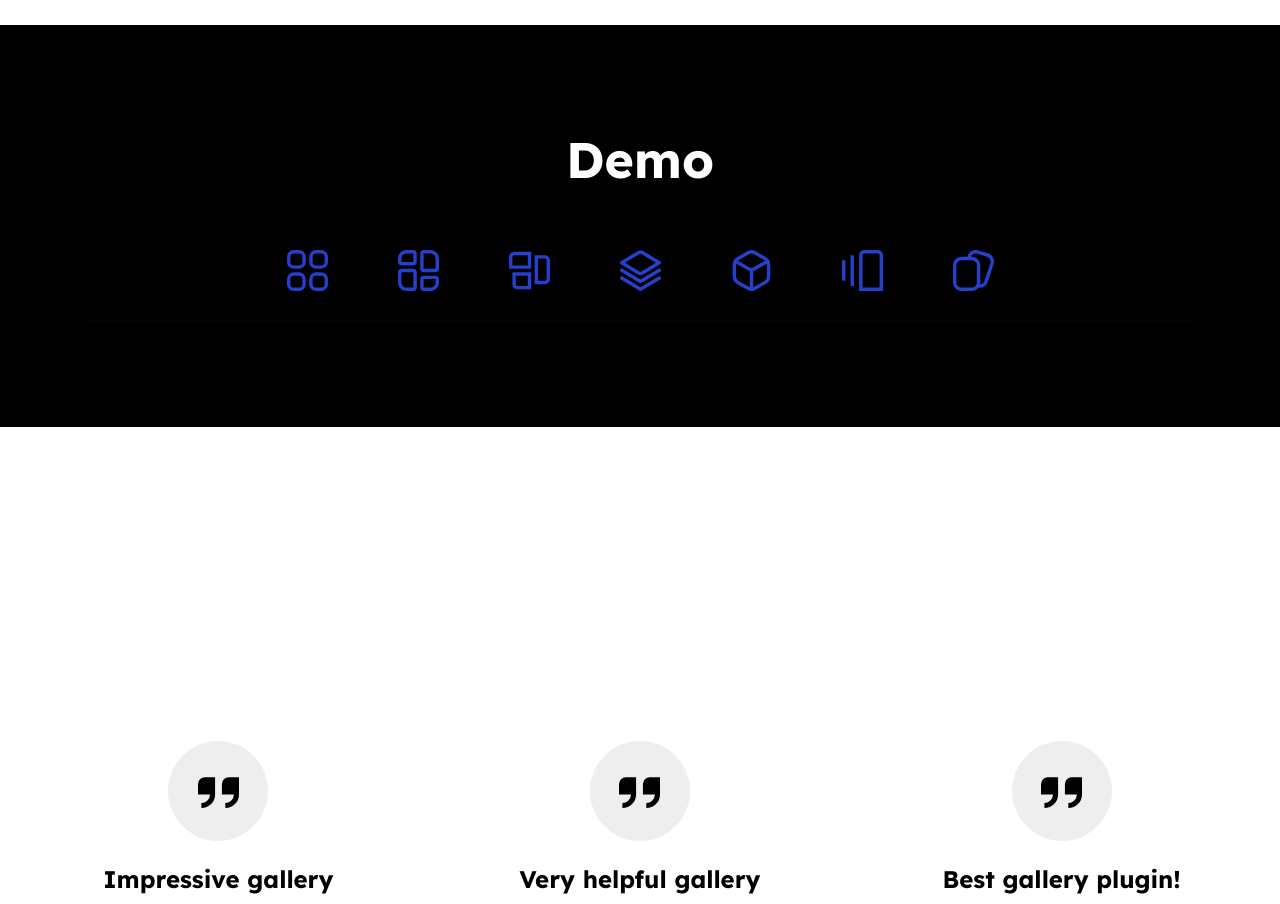
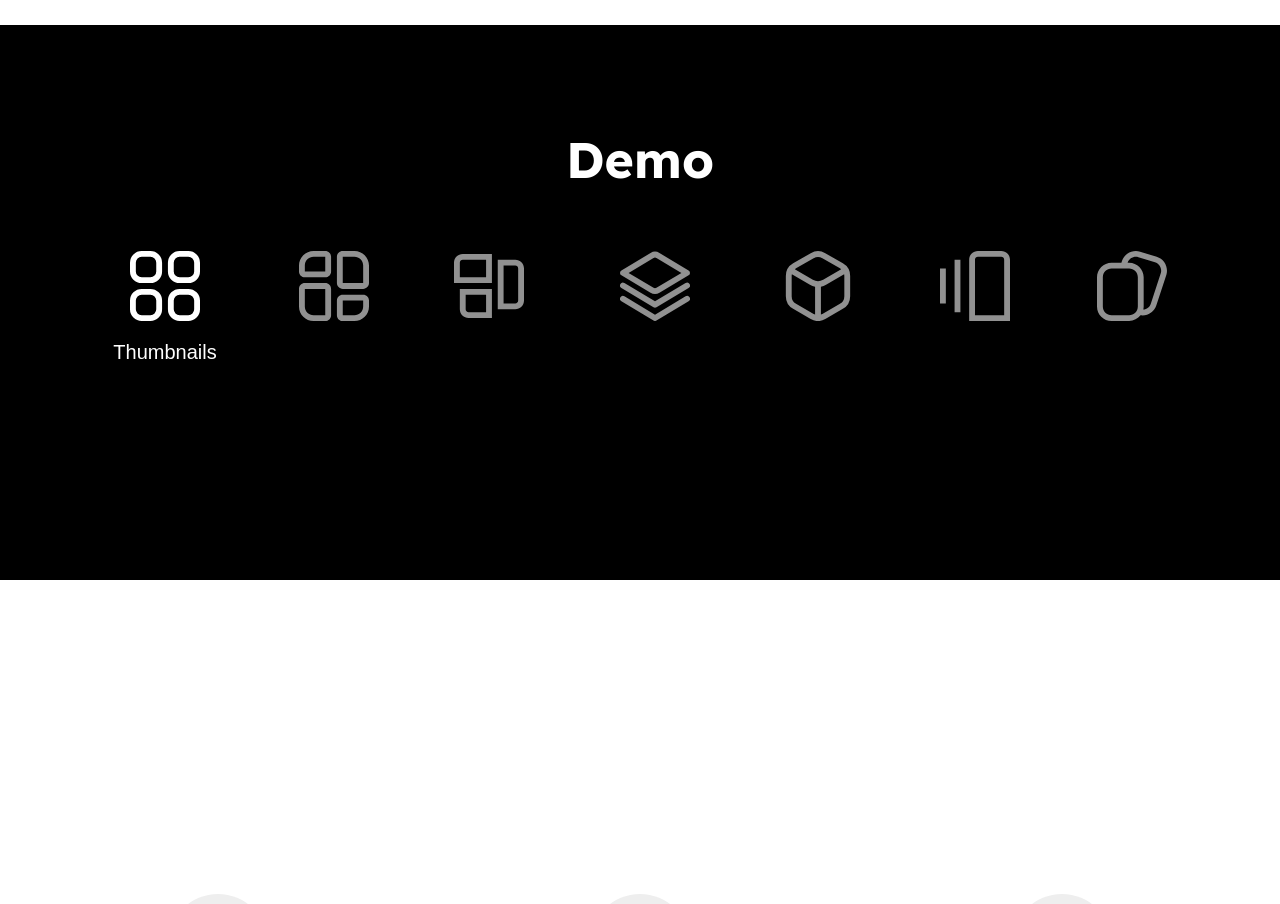
Before and after one commit to GrigorHarutyunian/regallery, a React (Vite) app: page / in a window 1280 px wide. Shown: the part 4400-5304 px from the top of the page. Built offline with nearby package versions, Linux system fonts and the light colour scheme.

Commit message:
added new tab style for demo new path for current view

```diff
--- a/src/components/demo/Demo.css
+++ b/src/components/demo/Demo.css
@@ -5,7 +5,7 @@
 .demo_columns_content {
   min-width: 0px;
   width: 100%;
-  max-width: 1105px;
+  max-width: 1320px;
   display: flex;
   align-items: center;
   flex-direction: column;
@@ -18,16 +18,46 @@
 }
 
 .demo_live_conteiner {
-  display: flex;
-  justify-content: space-between;
   width: 100%;
-  max-width: 1105px;
-  align-items: center;
-  border: 1px solid rgb(8, 2, 2);
+  margin-top: 90px;
 }
 
 .demo_button {
   cursor: pointer;
+  align-items: center;
+  background: none;
+  border: none;
+  color: #000000aa;
+  cursor: pointer;
+  display: flex;
+  flex-direction: column;
+  gap: 20px;
+}
+.demo_button svg path {
+  transition: all 0.3s ease;
+}
+.demo_button:hover path {
+  fill: #ffffffff;
+}
+.demo_selectedButton path {
+  fill: #ffffffff;
+}
+
+.demo_button:hover span {
+  opacity: 1;
+  transform: translateY(0px);
+}
+.demo_button span {
+  color: #ffffff91;
+  font-size: 20px;
+  opacity: 0;
+  transform: translateY(5px);
+  transition: all 0.3s ease;
+}
+.demo_selectedButton span {
+  transform: translate(0px);
+  opacity: 1;
+  color: #ffffffff;
 }
 .btn_demo {
   background-color: #dde7ed;
--- a/src/components/demo/Demo.tsx
+++ b/src/components/demo/Demo.tsx
@@ -1,18 +1,13 @@
-// import { useState } from "react";
+import { useState } from "react";
 import "./Demo.css";
 import { Container } from "react-bootstrap";
 import { Row } from "react-bootstrap";
 import { dataDemo } from "./demo-data";
 
 const Demo: React.FC = () => {
-  // const [selectedButton, setSelectedButton] = useState<number>(0);
+  const [selectedIdView, setSelectedIdView] = useState<number>(420);
 
-  // const handleClick = (index: number) => {
-  //   if (index !== selectedButton) {
-  //     setSelectedButton(index);
-  //   }
-  // };
-  // console.log(1);
+  console.log(1);
   return (
     <section id="demo">
       <Container>
@@ -22,29 +17,37 @@ const Demo: React.FC = () => {
             <div className="demo_buttons_rows">
               {dataDemo.map((val, index) => {
                 return (
-                  <div className="demo_button" key={index}>
+                  <button
+                    onClick={() => setSelectedIdView(val.idView)}
+                    className={`demo_button${
+                      selectedIdView === val.idView
+                        ? " demo_selectedButton"
+                        : ""
+                    }`}
+                    key={index}
+                  >
                     <svg
-                      style={{ marginBottom: "5px" }}
-                      height={41}
-                      width={41}
+                      height={70}
+                      width={70}
                       id="Outline"
                       viewBox="0 0 24 24"
                     >
                       {val.path}
                     </svg>
-                  </div>
+                    <span>{val.title}</span>
+                  </button>
                 );
               })}
             </div>
             <div className="demo_live_conteiner ">
               <div
-                id="reacg-root474"
+                id={`reacg-root${selectedIdView}`}
                 className="reacg-gallery reacg-preview"
                 data-options-section="0"
                 data-plugin-version="1.10.0"
                 data-gallery-timestamp=""
                 data-options-timestamp=""
-                data-gallery-id="474"
+                data-gallery-id={`${selectedIdView}`}
               ></div>
             </div>
           </div>
--- a/src/components/demo/demo-data.tsx
+++ b/src/components/demo/demo-data.tsx
@@ -8,22 +8,23 @@ export const dataDemo = [
       <>
         <path
           d="M7,0H4A4,4,0,0,0,0,4V7a4,4,0,0,0,4,4H7a4,4,0,0,0,4-4V4A4,4,0,0,0,7,0ZM9,7A2,2,0,0,1,7,9H4A2,2,0,0,1,2,7V4A2,2,0,0,1,4,2H7A2,2,0,0,1,9,4Z"
-          fill={"#2540CC"}
+          fill={"#ffffff91"}
         />
         <path
           d="M20,0H17a4,4,0,0,0-4,4V7a4,4,0,0,0,4,4h3a4,4,0,0,0,4-4V4A4,4,0,0,0,20,0Zm2,7a2,2,0,0,1-2,2H17a2,2,0,0,1-2-2V4a2,2,0,0,1,2-2h3a2,2,0,0,1,2,2Z"
-          fill={"#2540CC"}
+          fill={"#ffffff91"}
         />
         <path
           d="M7,13H4a4,4,0,0,0-4,4v3a4,4,0,0,0,4,4H7a4,4,0,0,0,4-4V17A4,4,0,0,0,7,13Zm2,7a2,2,0,0,1-2,2H4a2,2,0,0,1-2-2V17a2,2,0,0,1,2-2H7a2,2,0,0,1,2,2Z"
-          fill={"#2540CC"}
+          fill={"#ffffff91"}
         />
         <path
           d="M20,13H17a4,4,0,0,0-4,4v3a4,4,0,0,0,4,4h3a4,4,0,0,0,4-4V17A4,4,0,0,0,20,13Zm2,7a2,2,0,0,1-2,2H17a2,2,0,0,1-2-2V17a2,2,0,0,1,2-2h3a2,2,0,0,1,2,2Z"
-          fill={"#2540CC"}
+          fill={"#ffffff91"}
         />
       </>
     ),
+    idView: 420,
   },
   {
     id: 2,
@@ -32,10 +33,12 @@ export const dataDemo = [
       "Create a collage-like presentation by mixing different sizes and shapes.",
     path: (
       <path
-        fill={"#2540CC"}
+        fill={"#ffffff91"}
+        vector-effect="non-scaling-stroke"
         d="m9,0h-4C2.243,0,0,2.243,0,5v2c0,1.103.897,2,2,2h7c1.103,0,2-.897,2-2V2c0-1.103-.897-2-2-2ZM2,7v-2c0-1.654,1.346-3,3-3h4l.002,5H2Zm20,8h-7c-1.103,0-2,.897-2,2v5c0,1.103.897,2,2,2h4c2.757,0,5-2.243,5-5v-2c0-1.103-.897-2-2-2Zm0,4c0,1.654-1.346,3-3,3h-4v-5h7v2ZM19,0h-4c-1.103,0-2,.897-2,2v9c0,1.103.897,2,2,2h7c1.103,0,2-.897,2-2v-6c0-2.757-2.243-5-5-5Zm-4,11V2h4c1.654,0,3,1.346,3,3l.002,6h-7.002Zm-6,0H2c-1.103,0-2,.897-2,2v6c0,2.757,2.243,5,5,5h4c1.103,0,2-.897,2-2v-9c0-1.103-.897-2-2-2Zm-4,11c-1.654,0-3-1.346-3-3v-6h7l.002,9h-4.002Z"
       />
     ),
+    idView: 300,
   },
   {
     id: 3,
@@ -44,10 +47,11 @@ export const dataDemo = [
       "Arrange items in a back-and-forth pattern with our customization options. This will create a smooth, organic look.",
     path: (
       <path
-        fill={"#2540CC"}
+        fill={"#ffffff91"}
         d="m0,4v7h13V1H3C1.346,1,0,2.346,0,4Zm11,5H2v-5c0-.552.449-1,1-1h8v6Zm10-6h-6v17h6c1.654,0,3-1.346,3-3V6c0-1.654-1.346-3-3-3Zm1,14c0,.552-.449,1-1,1h-4V5h4c.551,0,1,.448,1,1v11Zm-20,3c0,1.654,1.346,3,3,3h8v-10H2v7Zm2-5h7v6h-6c-.551,0-1-.448-1-1v-5Z"
       />
     ),
+    idView: 512,
   },
   {
     id: 4,
@@ -57,19 +61,20 @@ export const dataDemo = [
     path: (
       <>
         <path
-          fill={"#2540CC"}
+          fill={"#ffffff91"}
           d="M22.485,10.975,12,17.267,1.515,10.975A1,1,0,1,0,.486,12.69l11,6.6a1,1,0,0,0,1.03,0l11-6.6a1,1,0,1,0-1.029-1.715Z"
         />
         <path
-          fill={"#2540CC"}
+          fill={"#ffffff91"}
           d="M22.485,15.543,12,21.834,1.515,15.543A1,1,0,1,0,.486,17.258l11,6.6a1,1,0,0,0,1.03,0l11-6.6a1,1,0,1,0-1.029-1.715Z"
         />
         <path
-          fill={"#2540CC"}
+          fill={"#ffffff91"}
           d="M12,14.773a2.976,2.976,0,0,1-1.531-.425L.485,8.357a1,1,0,0,1,0-1.714L10.469.652a2.973,2.973,0,0,1,3.062,0l9.984,5.991a1,1,0,0,1,0,1.714l-9.984,5.991A2.976,2.976,0,0,1,12,14.773ZM2.944,7.5,11.5,12.633a.974.974,0,0,0,1,0L21.056,7.5,12.5,2.367a.974.974,0,0,0-1,0h0Z"
         />
       </>
     ),
+    idView: 624,
   },
   {
     id: 5,
@@ -78,10 +83,11 @@ export const dataDemo = [
       "A 3D photo gallery with an interactive, rotating cube design. Great for displaying images in a unique way.",
     path: (
       <path
-        fill={"#2540CC"}
+        fill={"#ffffff91"}
         d="M20.527,4.217,14.5.737a5.015,5.015,0,0,0-5,0L3.473,4.217a5.014,5.014,0,0,0-2.5,4.33v6.96a5.016,5.016,0,0,0,2.5,4.331L9.5,23.317a5.012,5.012,0,0,0,5,0l6.027-3.479a5.016,5.016,0,0,0,2.5-4.331V8.547A5.014,5.014,0,0,0,20.527,4.217ZM10.5,2.47a3,3,0,0,1,3,0l6.027,3.479a2.945,2.945,0,0,1,.429.33L13.763,9.854a3.53,3.53,0,0,1-3.526,0L4.044,6.279a2.945,2.945,0,0,1,.429-.33ZM4.473,18.105a3.008,3.008,0,0,1-1.5-2.6V8.547a2.893,2.893,0,0,1,.071-.535l6.193,3.575A5.491,5.491,0,0,0,11,12.222v9.569a2.892,2.892,0,0,1-.5-.206Zm16.554-2.6a3.008,3.008,0,0,1-1.5,2.6L13.5,21.585a2.892,2.892,0,0,1-.5.206V12.222a5.491,5.491,0,0,0,1.763-.635l6.193-3.575a2.893,2.893,0,0,1,.071.535Z"
       />
     ),
+    idView: 696,
   },
 
   {
@@ -91,10 +97,11 @@ export const dataDemo = [
       "Show multiple images in a horizontal scroll, perfect for displaying related photos in a compact space. Great for highlighting products, portfolios, or collections.",
     path: (
       <path
-        fill={"#2540CC"}
+        fill={"#ffffff91"}
         d="m21,0h-8c-1.654,0-3,1.346-3,3v21h14V3c0-1.654-1.346-3-3-3Zm1,22h-10V3c0-.551.449-1,1-1h8c.551,0,1,.449,1,1v19ZM5,3h2v18h-2V3ZM0,6h2v12H0V6Z"
       />
     ),
+    idView: 664,
   },
 
   {
@@ -104,9 +111,10 @@ export const dataDemo = [
       "Each item is placed in a distinct card, making it easy for users to scan through various media at a glance.",
     path: (
       <path
-        fill={"#2540CC"}
+        fill={"#ffffff91"}
         d="M20.466,1.967L14.78,.221c-2.614-.797-5.406,.664-6.225,3.24l-.188,.539h-3.368C2.243,4,0,6.243,0,9v10c0,2.757,2.243,5,5,5h6c1.596,0,3.004-.766,3.92-1.934,.231,.032,.461,.052,.688,.052,2.167,0,4.144-1.414,4.775-3.564l3.413-10.397c.767-2.613-.727-5.39-3.331-6.189ZM11,22H5c-1.654,0-3-1.346-3-3V9c0-1.654,1.346-3,3-3h6c1.654,0,3,1.346,3,3v10c0,1.654-1.346,3-3,3ZM21.887,7.562l-3.412,10.397c-.358,1.214-1.413,2.022-2.603,2.132,.079-.353,.128-.716,.128-1.092V9c0-2.757-2.243-5-5-5h-.507c.534-1.501,2.163-2.341,3.7-1.867l5.686,1.746c1.562,.479,2.459,2.146,2.008,3.684Z"
       />
     ),
+    idView: 708,
   },
 ];
```
